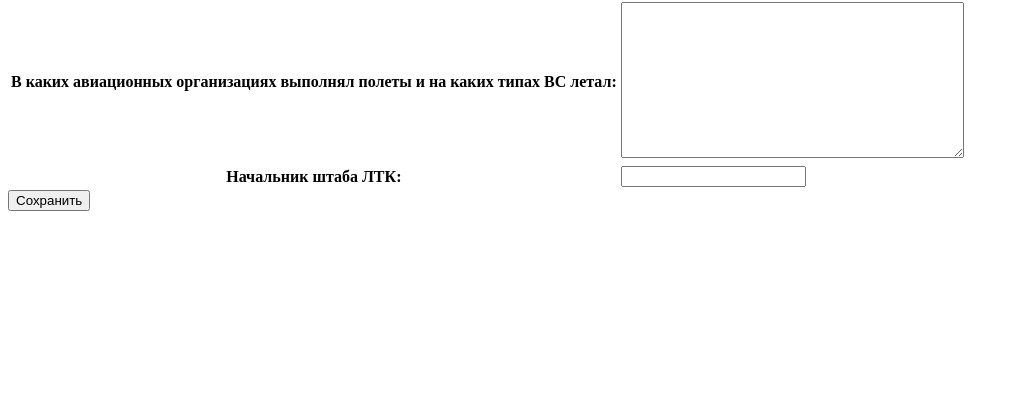
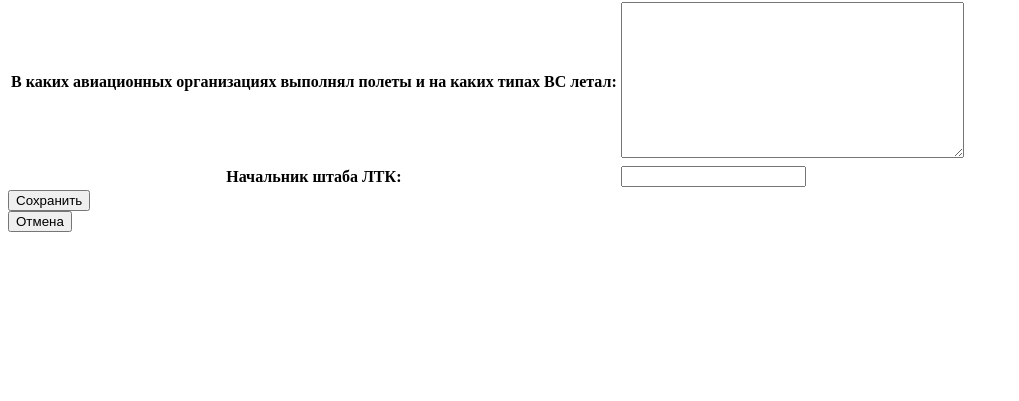
Before and after one commit to Mesailor/Diploma, a Django app: page /chapter3/create/1 in a window 1280 px wide. Shown: the part 30-431 px from the top of the page, without its empty margins (0-1019 px from the left). Run offline with Django 4.2, Linux system fonts and the light colour scheme.

Commit message:
Minor changes

```diff
--- a/a_book/chapter3/views.py
+++ b/a_book/chapter3/views.py
@@ -28,6 +28,7 @@ def create3(request, table_num):
 
 
 def edit3(request, table_num, id):
+    """Функция редактирования записей в таблицах раздела"""
     htmls = {1: 'a_book/chapter3/edit31.html',
              2: 'a_book/chapter3/edit32.html',
              3: 'a_book/chapter3/edit33.html',
--- a/templates/a_book/chapter3/create3.html
+++ b/templates/a_book/chapter3/create3.html
@@ -10,4 +10,5 @@
     </table>
     <input type="submit" value="Сохранить">
 </form>
+<button onclick="document.location='/chapter3'">Отмена</button>
 {% endblock content %}
```
